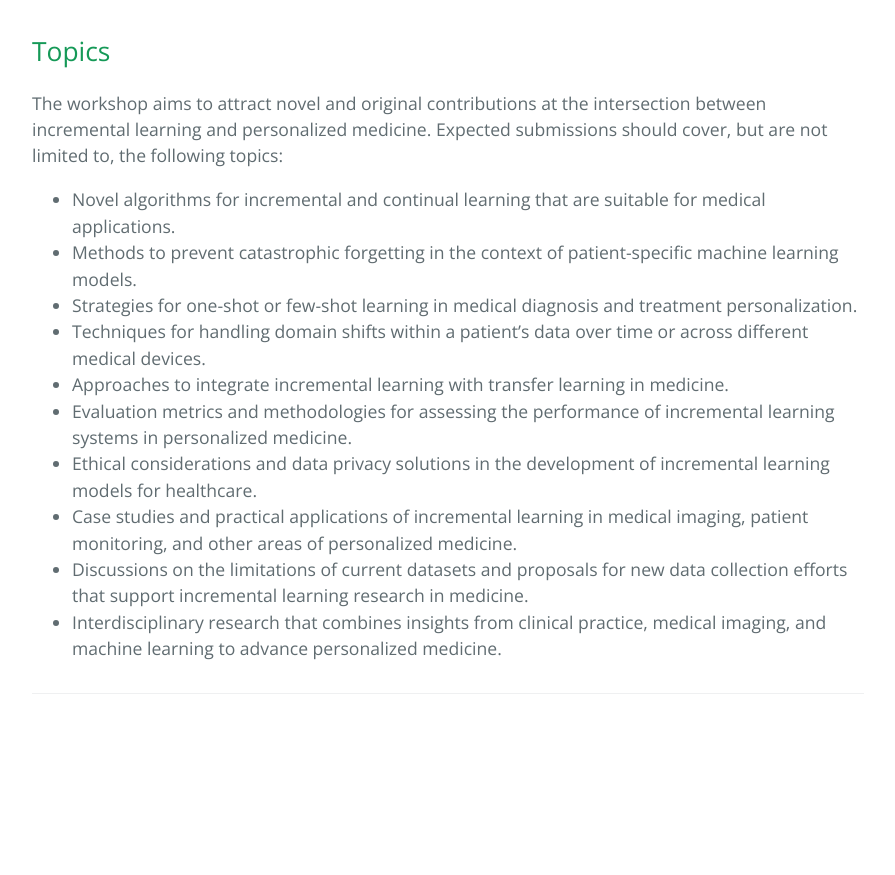
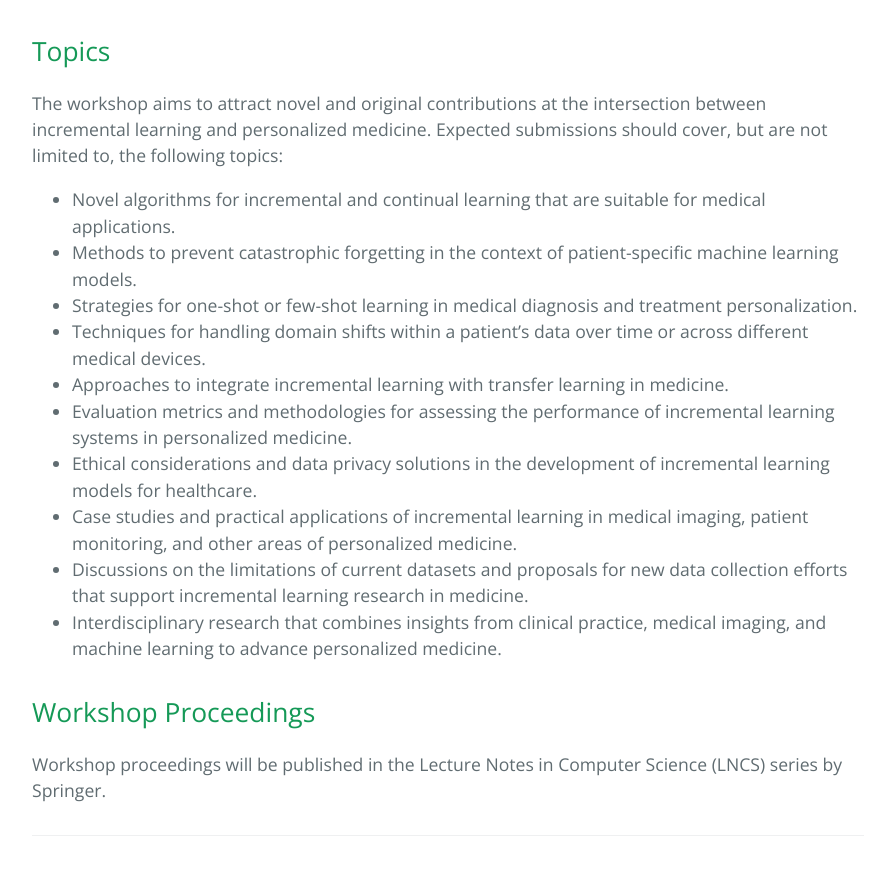
Before and after one commit to miccai-pilm/miccai-pilm.github.io, a Jekyll site: the page built from index.md, in a window 1280 px wide and 900 px high, scrolled down 1541 px. Shown: the top 875 px of the window, without its empty margins (192-1087 px from the left). Built offline with Jekyll 4.4.1, drawn with Linux system fonts in a browser that asks for light colours; before the commit the page ends 2299 px from its top, so only the background shows below that.

Commit message:
Update index.md

```diff
--- a/index.md
+++ b/index.md
@@ -44,7 +44,6 @@ Expected submissions should cover, but are not limited to, the following topics:
 - Discussions on the limitations of current datasets and proposals for new data collection efforts that support incremental learning research in medicine.
 - Interdisciplinary research that combines insights from clinical practice, medical imaging, and machine learning to advance personalized medicine.
 
-<!--## Workshop Proceedings
+## Workshop Proceedings
 
-Workshop proceedings will be published in high-quality venues, indexed by both Scopus and Web of Science.
-Final details are being confirmed; further information will be provided as soon as it is available.-->
+Workshop proceedings will be published in the Lecture Notes in Computer Science (LNCS) series by Springer.
```
